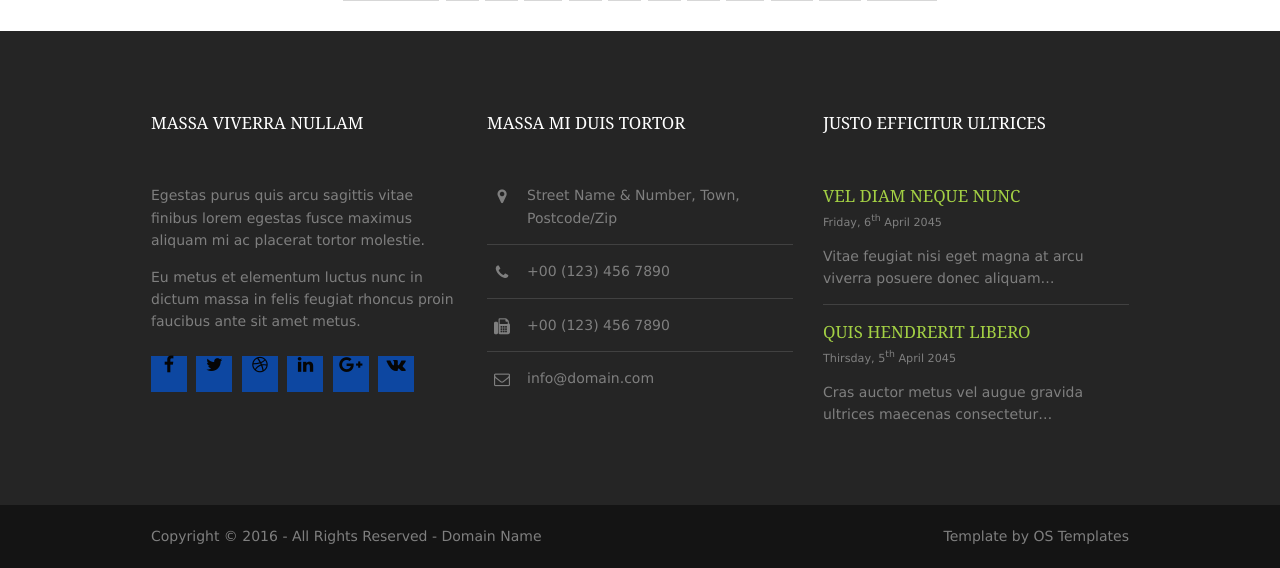
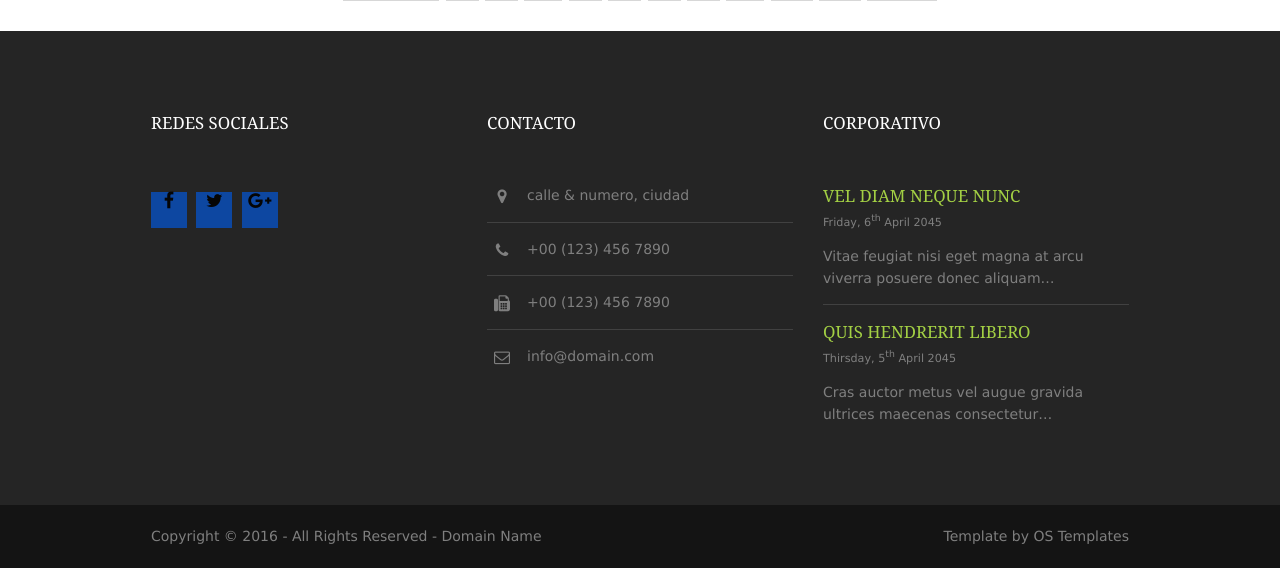
Before and after one commit to crx5/pizzitafanclub, a PHP site: template pages/gallery.php in a window 1280 px wide. Shown: the part 1059-1627 px from the top of the page. Run offline with PHP 8.4, Linux system fonts and the light colour scheme; the template is opened without the code that fills it, so the values that code supplies are empty.

Commit message:
completo contenido principal (header,slider,cards,footer)

```diff
--- a/index.php
+++ b/index.php
@@ -11,6 +11,7 @@
 <link href="layout/styles/layout.css" rel="stylesheet" type="text/css" media="all">
 <link href="layout/styles/registro.css" rel="stylesheet" type="text/css" media="all">
 <link rel="stylesheet" href="layout/styles/login.css">
+<link rel="stylesheet" href="layout/styles/cards.css">
 
 
 <script src='https://codepen.io/andytran/pen/vLmRVp.js'></script>
--- a/layout/footer.php
+++ b/layout/footer.php
@@ -4,24 +4,21 @@
   <footer id="footer" class="hoc clear">
     <!-- ################################################################################################ -->
     <div class="one_third first">
-      <h6 class="title">Massa viverra nullam</h6>
-      <p>Egestas purus quis arcu sagittis vitae finibus lorem egestas fusce maximus aliquam mi ac placerat tortor molestie.</p>
-      <p class="btmspace-15">Eu metus et elementum luctus nunc in dictum massa in felis feugiat rhoncus proin faucibus ante sit amet metus.</p>
-      <ul class="faico clear">
-        <li><a class="faicon-facebook" href="#"><i class="fa fa-facebook"></i></a></li>
-        <li><a class="faicon-twitter" href="#"><i class="fa fa-twitter"></i></a></li>
-        <li><a class="faicon-dribble" href="#"><i class="fa fa-dribbble"></i></a></li>
-        <li><a class="faicon-linkedin" href="#"><i class="fa fa-linkedin"></i></a></li>
-        <li><a class="faicon-google-plus" href="#"><i class="fa fa-google-plus"></i></a></li>
-        <li><a class="faicon-vk" href="#"><i class="fa fa-vk"></i></a></li>
+      <h6 class="title">Redes sociales</h6>
+      <p class="btmspace-15"</p>
+      <ul class="faico clear" id="contenedorRedesS">
+        <li><a class="faicon-facebook iconRedes" href="#"><i class="fa fa-facebook"></i></a></li>
+        <li><a class="faicon-twitter iconRedes" href="#"><i class="fa fa-twitter"></i></a></li>
+        <li><a class="faicon-google-plus iconRedes" href="#"><i class="fa fa-google-plus"></i></a></li>
+
       </ul>
     </div>
     <div class="one_third">
-      <h6 class="title">Massa mi duis tortor</h6>
+      <h6 class="title">Contacto</h6>
       <ul class="nospace linklist contact">
         <li><i class="fa fa-map-marker"></i>
           <address>
-          Street Name &amp; Number, Town, Postcode/Zip
+          calle &amp; numero, ciudad
           </address>
         </li>
         <li><i class="fa fa-phone"></i> +00 (123) 456 7890</li>
@@ -30,7 +27,7 @@
       </ul>
     </div>
     <div class="one_third">
-      <h6 class="title">Justo efficitur ultrices</h6>
+      <h6 class="title">Corporativo</h6>
       <ul class="nospace linklist">
         <li>
           <article>
--- a/layout/layout.php
+++ b/layout/layout.php
@@ -11,6 +11,9 @@
 	<link rel="stylesheet" href="https://maxcdn.bootstrapcdn.com/bootstrap/3.3.7/css/bootstrap.min.css">
 	<link rel="stylesheet" href="layout/styles/header.css">
 	<link rel="stylesheet" href="layout/styles/slider.css">
+	<link rel="stylesheet" href="layout/styles/footer.css">
+
+
 
 		<script src="bootstrap/js/bootstrap.min.js"></script>
 		<script type="text/javascript" src="bootstrap/js/bootstrap.js"></script>
--- a/layout/styles/slider.css
+++ b/layout/styles/slider.css
@@ -8,4 +8,5 @@
   max-width: 100%!important;
   width: 100%!important;
   margin: 0px!important;
+
 }
--- a/routing.php
+++ b/routing.php
@@ -21,5 +21,6 @@ if ($_GET['menu']=='login') {
 	}else {
 
 		require_once('pages/main.php');
+		require_once('pages/cards.php');
 	}
 ?>
```
Also changed, not shown: layout/styles/cards.css (added, +16 -0 lines), layout/styles/footer.css (added, +9 -0 lines), pages/cards.php (added, +33 -0 lines), img/card1.png (added).
